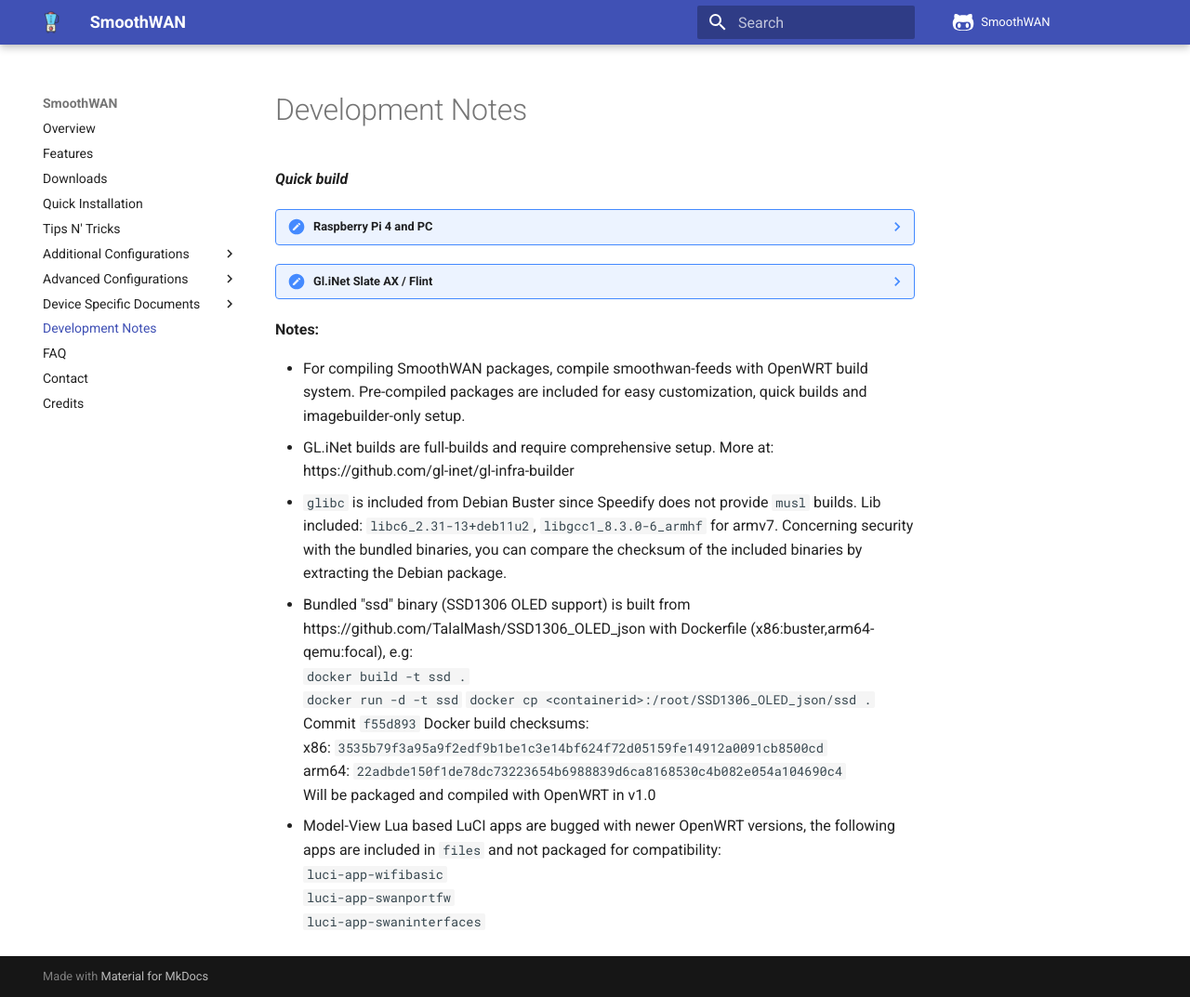
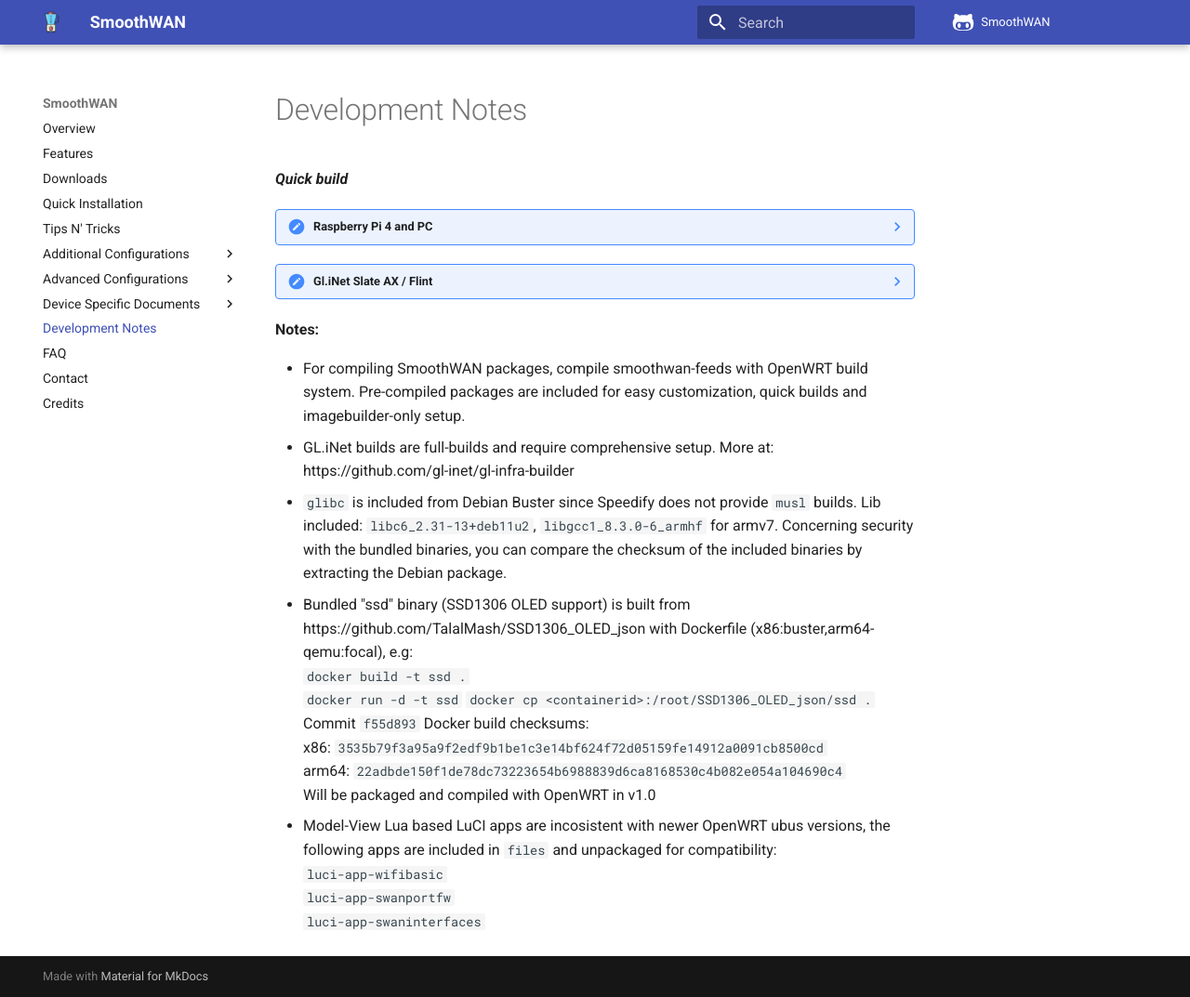
Before and after one commit to SmoothWAN/SmoothWAN-docs, an MkDocs documentation site: the page built from docs/devl.md, in a window 1280 px wide and 1073 px high. Shown: the whole window at 93% size. Built offline with MkDocs 1.6.1 and Material for MkDocs 9.7.7, drawn with Linux system fonts in a browser that asks for light colours; comment, search, counter and statistics services are not loaded.

Commit message:
Update devl.md

```diff
--- a/docs/devl.md
+++ b/docs/devl.md
@@ -37,7 +37,7 @@
 x86: `3535b79f3a95a9f2edf9b1be1c3e14bf624f72d05159fe14912a0091cb8500cd`
 arm64: `22adbde150f1de78dc73223654b6988839d6ca8168530c4b082e054a104690c4`
 Will be packaged and compiled with OpenWRT in v1.0
-* Model-View Lua based LuCI apps are bugged with newer OpenWRT versions, the following apps are included in `files` and not packaged for compatibility:
+* Model-View Lua based LuCI apps are incosistent with newer OpenWRT ubus versions, the following apps are included in `files` and unpackaged for compatibility:
 ` luci-app-wifibasic  `
 ` luci-app-swanportfw `
 ` luci-app-swaninterfaces  `
```
Also changed, not shown: other parts of docs/devl.md (+1 -1 lines).
